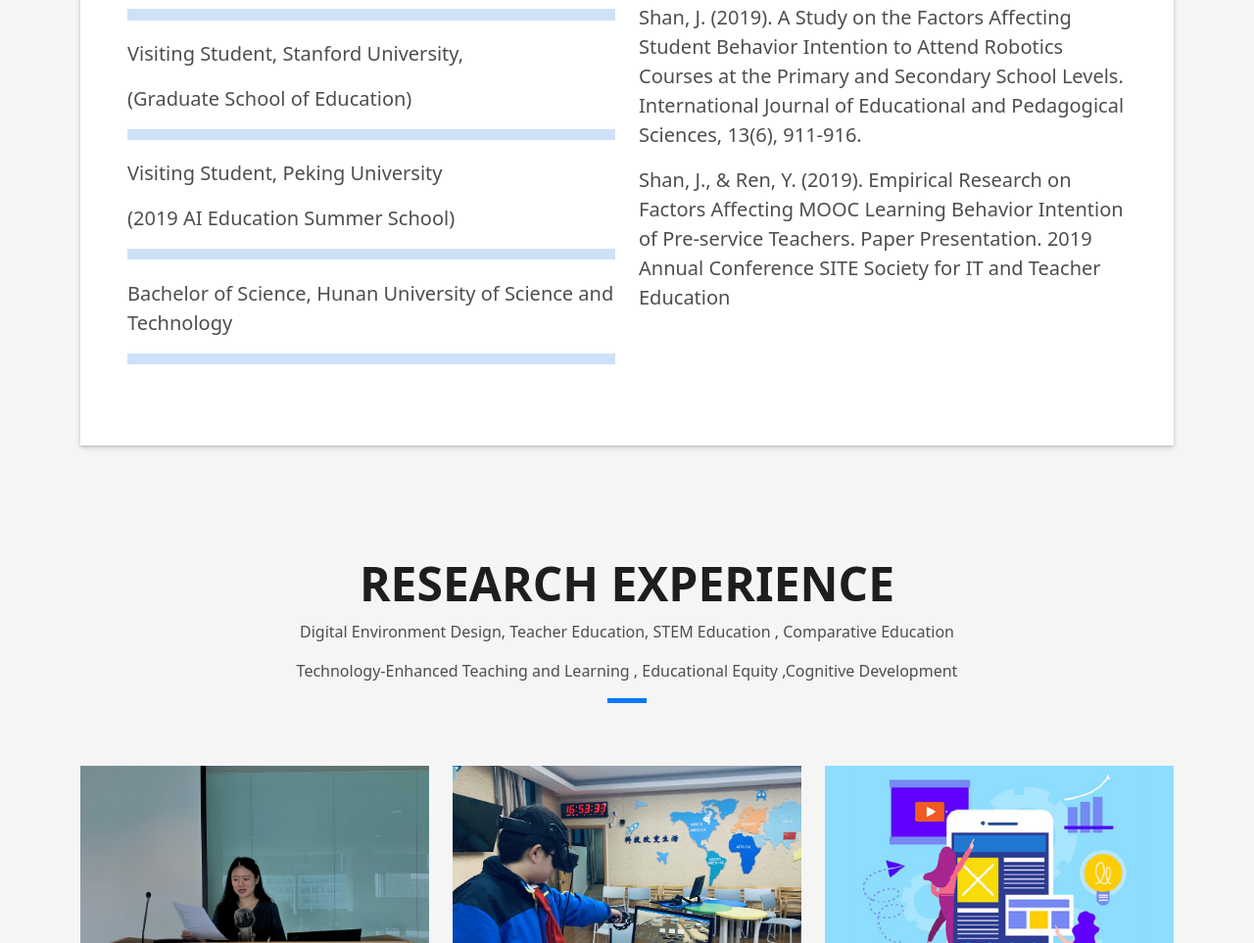
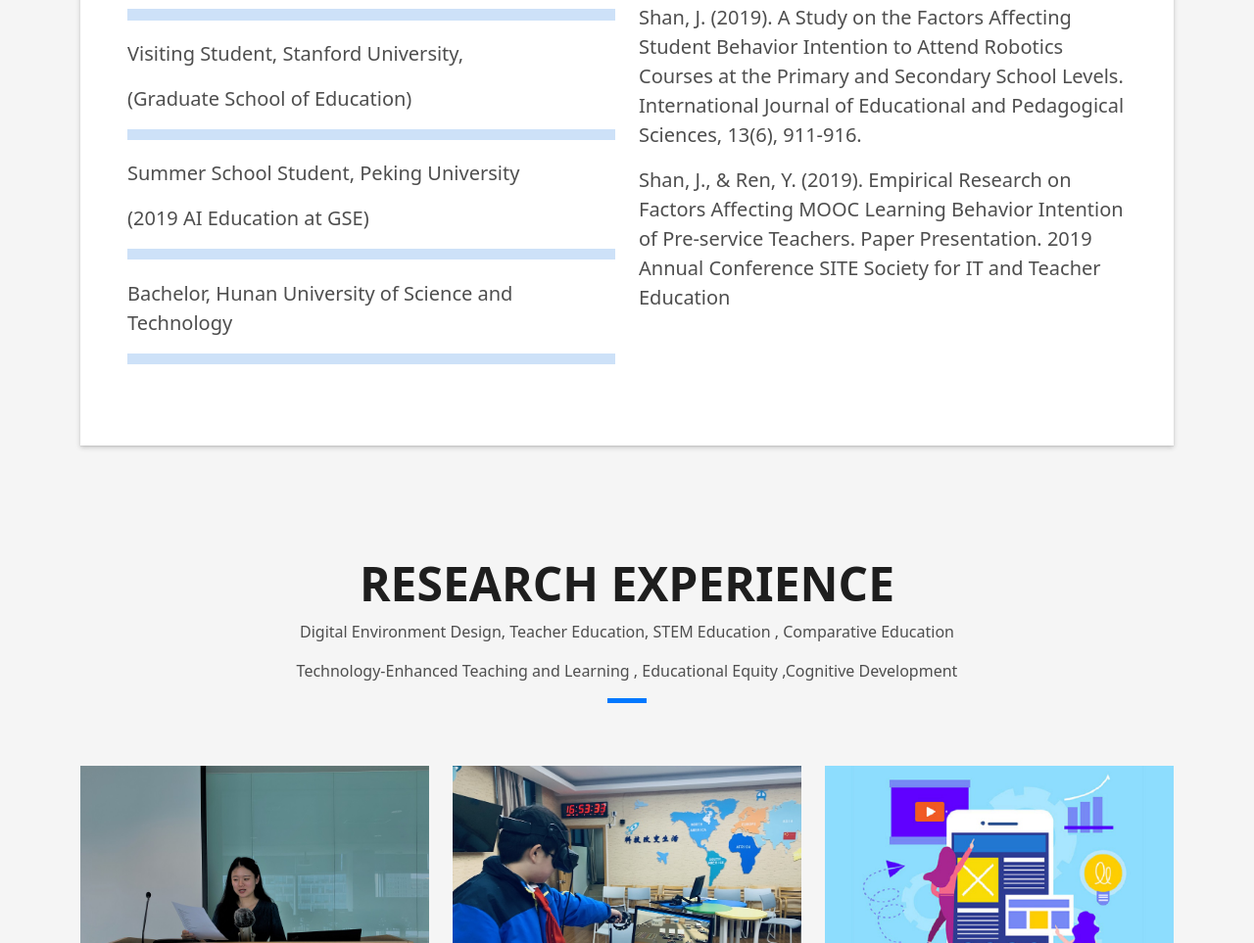
Before and after one commit to Jingwen-Shan/Jingwen-Shan.github.io, a plain HTML site: page index.html in a window 1280 px wide. Shown: the part 1402-2365 px from the top of the page at 98% size. Drawn offline with Linux system fonts and the light colour scheme.

Commit message:
Update index.html

```diff
--- a/index.html
+++ b/index.html
@@ -117,12 +117,12 @@
                       <div class="progress-bar" role="progressbar" style="width: 0%" aria-valuenow="0" aria-valuemin="0" aria-valuemax="100"></div>
                     </div>
                     <p class="lead">
-                    <span> Visiting Student, Peking University<p class="lead">(2019 AI Education Summer School)</span> <span class="pull-right"> </span>
+                    <span> Summer School Student, Peking University<p class="lead">(2019 AI Education at GSE)</span> <span class="pull-right"> </span>
                     <div class="progress">
                       <div class="progress-bar" role="progressbar" style="width: 0%" aria-valuenow="0" aria-valuemin="0" aria-valuemax="100"></div>
                     </div>
                     <p class="lead">
-                    <span> Bachelor of Science, Hunan University of Science and Technology <p class="lead"> </span> <span class="pull-right"> </span>
+                    <span> Bachelor, Hunan University of Science and Technology <p class="lead"> </span> <span class="pull-right"> </span>
                     <div class="progress">
                       <div class="progress-bar" role="progressbar" style="width: 0%" aria-valuenow="0" aria-valuemin="0" aria-valuemax="100"></div>
 
```
